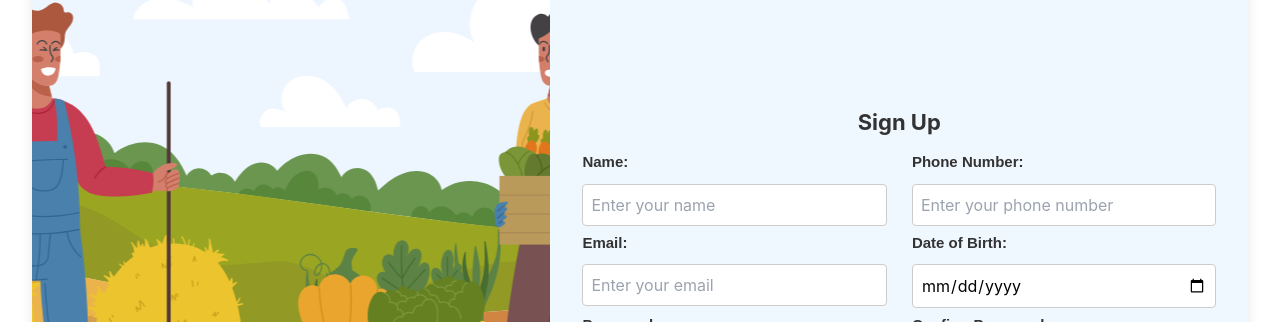
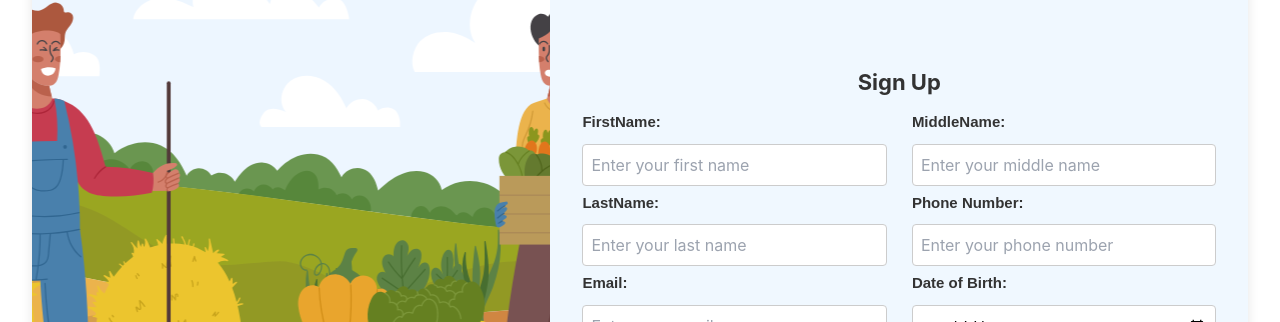
Before and after one commit to vigneshwaranbalamurugan/VISHWAS, a React (Vite) app in the folder vishwas/: page /signup in a window 1280 px wide. Shown: the part 188-510 px from the top of the page. Built offline with nearby package versions, Linux system fonts and the light colour scheme.

Commit message:
Update Signup.tsx

```diff
--- a/vishwas/src/pages/signup/Signup.tsx
+++ b/vishwas/src/pages/signup/Signup.tsx
@@ -3,7 +3,9 @@ import { Link } from 'react-router-dom';
 import './signup.css';
 
 interface SignupFormValues {
-  name: string;
+  firstName: string;
+  middleName:string;
+  lastName:string;
   phoneNumber: string;
   email: string;
   dateOfBirth: string;
@@ -13,7 +15,9 @@ interface SignupFormValues {
 
 const Signup = () => {
   const [formData, setFormData] = useState<SignupFormValues>({
-    name: '',
+    firstName: '',
+    middleName:'',
+    lastName:'',
     phoneNumber: '',
     email: '',
     dateOfBirth: '',
@@ -67,14 +71,42 @@ const Signup = () => {
       <form onSubmit={handleSubmit}>
         <div className="signup-form-group">
           <div>
-            <label htmlFor="name">Name:</label>
+            <label htmlFor="name">FirstName:</label>
             <input
               type="text"
               className="signup-form-control"
-              id="name"
-              name="name"
-              placeholder="Enter your name"
-              value={formData.name}
+              id="firstName"
+              name="firstName"
+              placeholder="Enter your first name"
+              value={formData.firstName}
+              onChange={handleChange}
+              required
+            />
+          </div>
+
+          <div>
+            <label htmlFor="name">MiddleName:</label>
+            <input
+              type="text"
+              className="signup-form-control"
+              id="middleName"
+              name="middleName"
+              placeholder="Enter your middle name"
+              value={formData.middleName}
+              onChange={handleChange}
+            />
+          </div>
+          </div>
+          <div className="signup-form-group">
+          <div>
+            <label htmlFor="name">LastName:</label>
+            <input
+              type="text"
+              className="signup-form-control"
+              id="lastName"
+              name="lastName"
+              placeholder="Enter your last name"
+              value={formData.lastName}
               onChange={handleChange}
               required
             />
```
